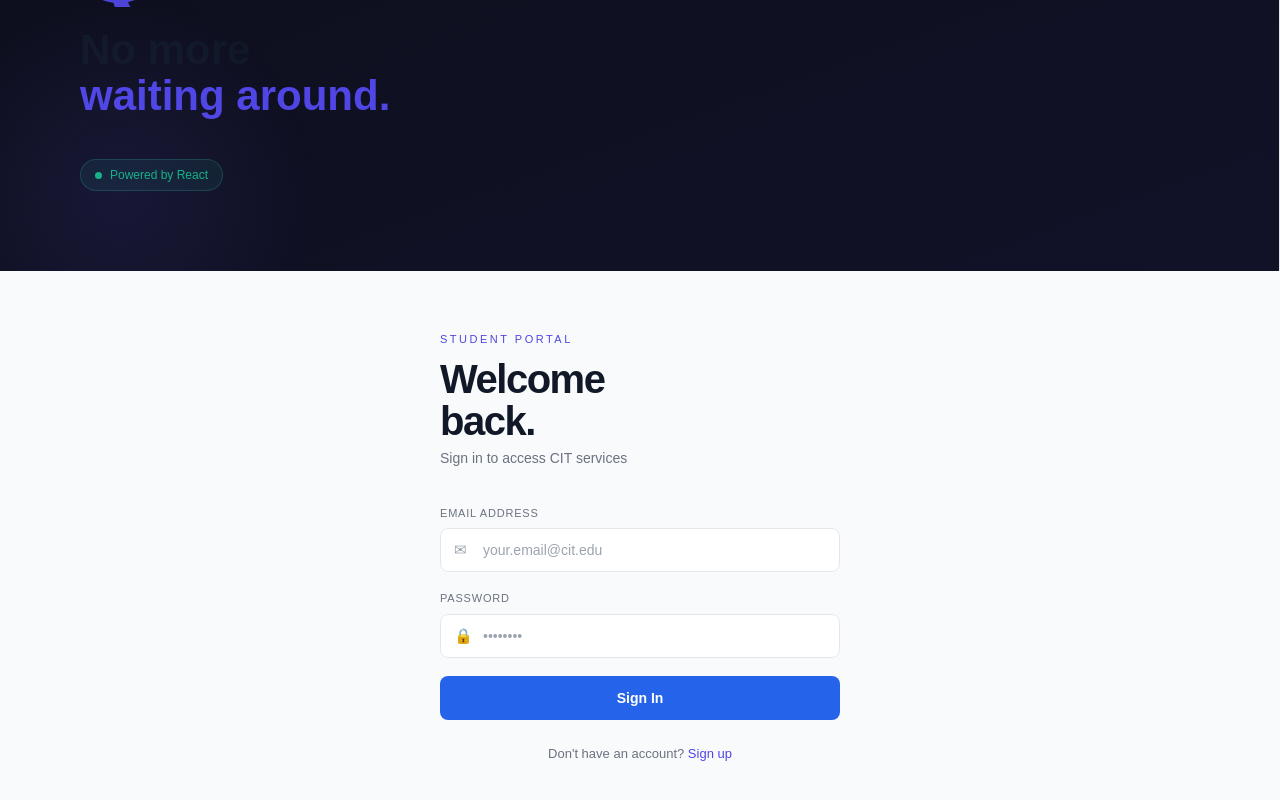
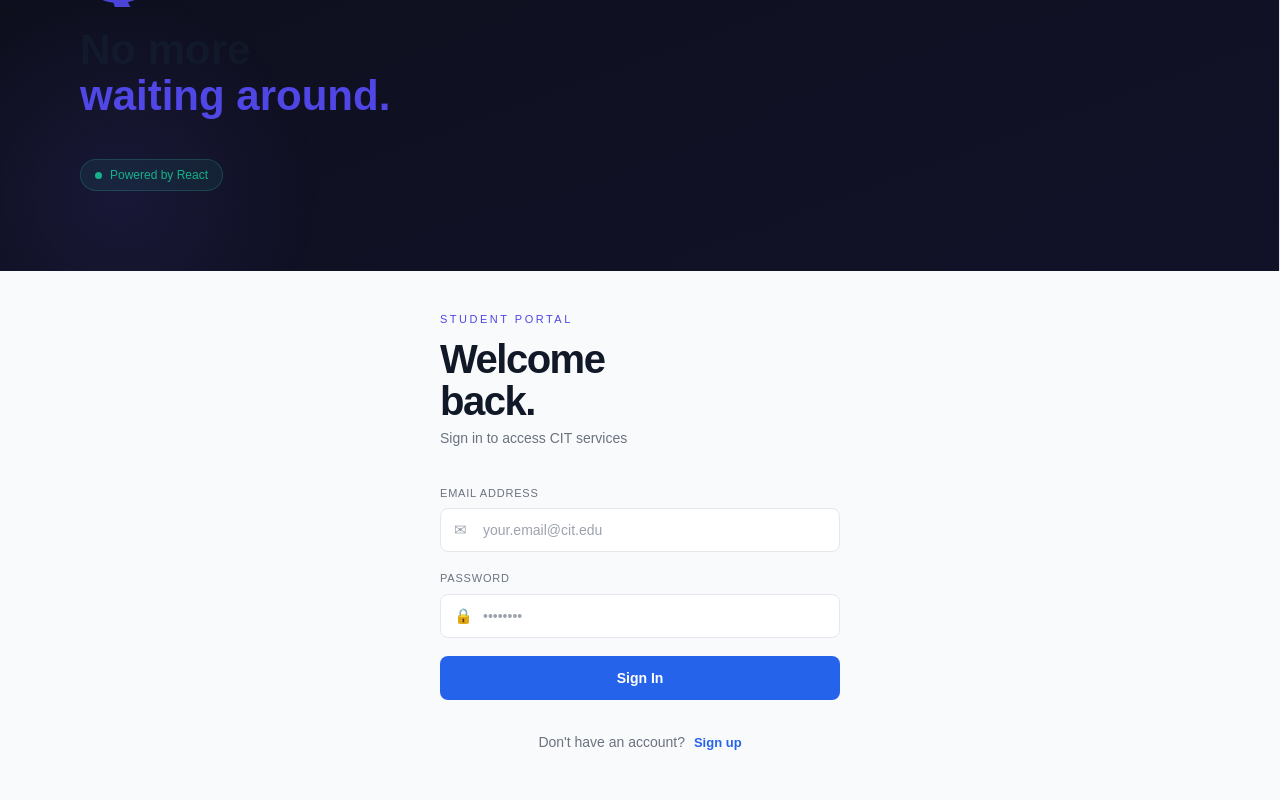
Before and after one commit to jbgwapooooooo/campus-queue, a React (Vite) app in the folder CampusQueueReact/: page / in a window 1280 px wide. Shown: the part 240-1040 px from the top of the page. Built offline with nearby package versions, Linux system fonts and the light colour scheme; no server answers.

Commit message:
Fix: Ensure Sign-up link visibility on login page

```diff
--- a/CampusQueueReact/src/index.css
+++ b/CampusQueueReact/src/index.css
@@ -60,6 +60,7 @@ body {
   display: flex;
   min-height: 100vh;
   width: 100%;
+  overflow-y: auto;
 }
 
 .brand-panel {
@@ -115,7 +116,8 @@ body {
   flex: 1;
   background: var(--bg);
   display: flex; align-items: center; justify-content: center;
-  padding: 60px;
+  padding: 40px;
+  overflow-y: auto;
 }
 .form-inner { width: 100%; max-width: 400px; }
 .form-eyebrow {
@@ -209,7 +211,18 @@ body {
   transition: background 0.15s;
 }
 .btn-oauth:hover { background: var(--card2); }
-.form-foot { text-align: center; margin-top: 24px; font-size: 13px; color: var(--muted); }
+.form-foot {
+  text-align: center;
+  margin-top: 32px;
+  font-size: 14px;
+  color: var(--muted);
+  padding-bottom: 20px;
+}
+.form-foot .flink {
+  color: var(--accent);
+  font-weight: 700;
+  margin-left: 5px;
+}
 .err-msg {
   background: rgba(255,107,107,0.08); border: 1px solid rgba(255,107,107,0.25);
   border-radius: var(--rs); padding: 10px 14px;
```
